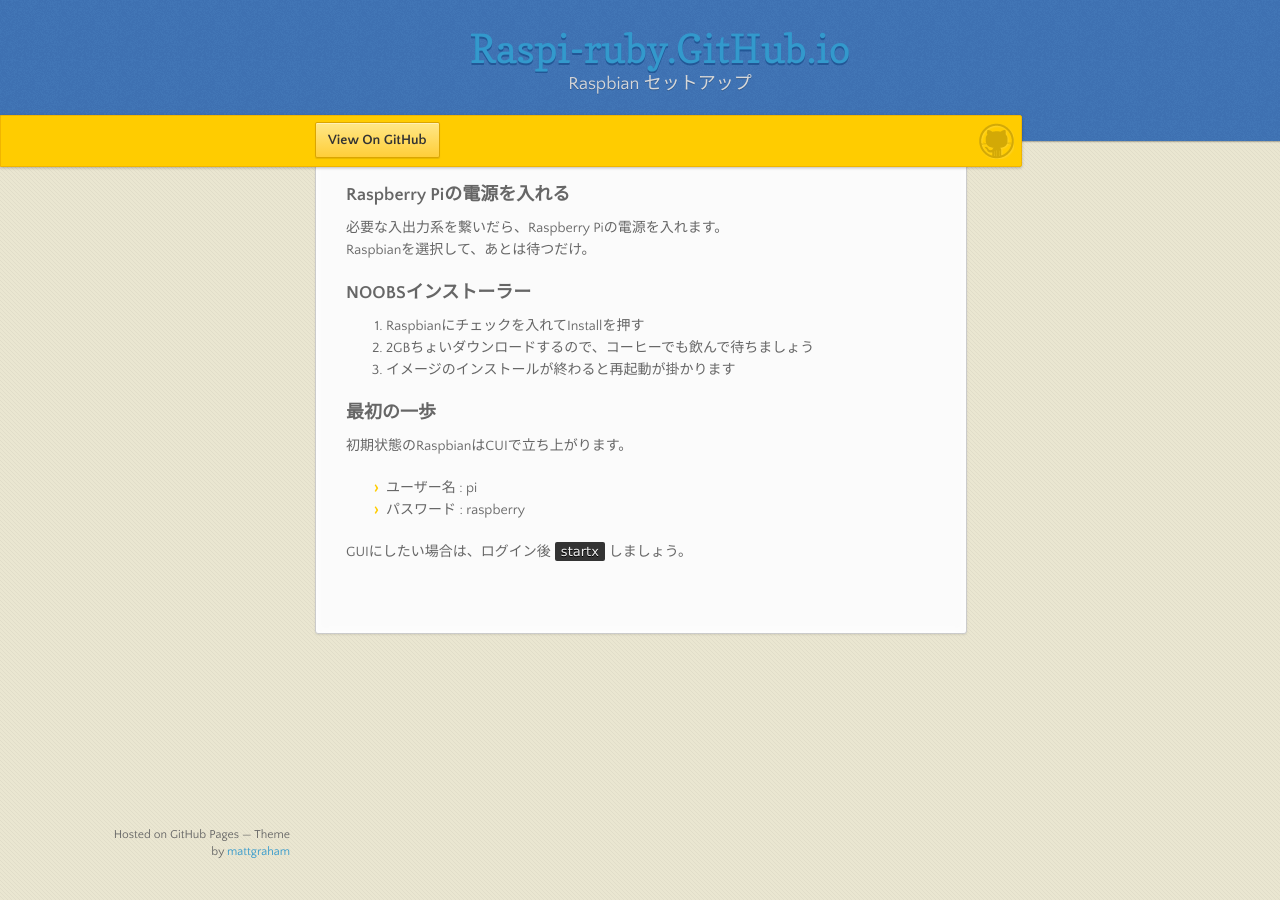
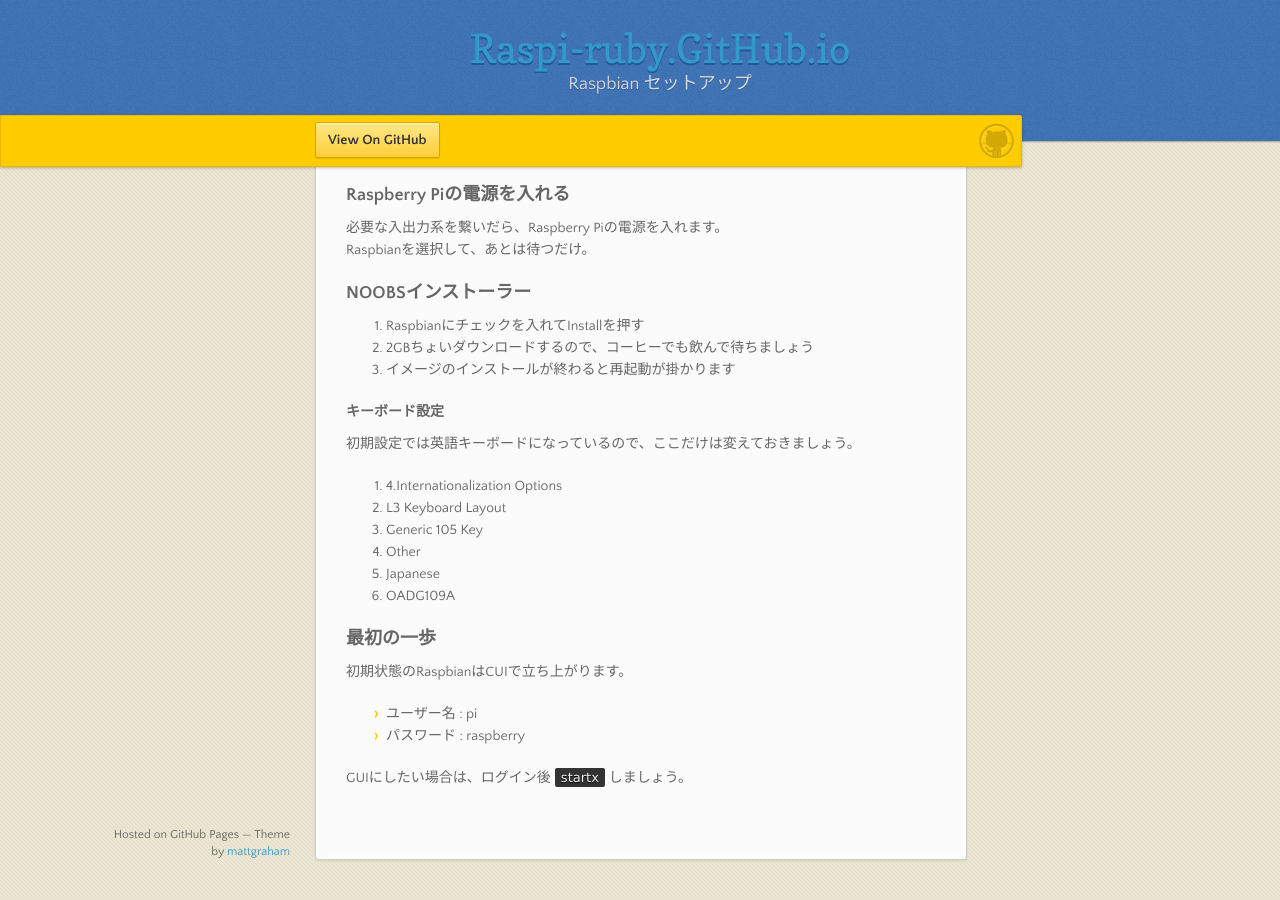
Before and after one commit to raspi-ruby/raspi-ruby.github.io, a Jekyll site: the page built from posts/raspbian-setup.md, in a window 1280 px wide and 900 px high, scrolled down 710 px. Built offline with Jekyll 4.4.1, drawn with Linux system fonts in a browser that asks for light colours; nearby versions of some CDN libraries.

Commit message:
キーボード設定のところ追加

```diff
--- a/posts/raspbian-setup.md
+++ b/posts/raspbian-setup.md
@@ -48,6 +48,18 @@
 2. 2GBちょいダウンロードするので、コーヒーでも飲んで待ちましょう
 3. イメージのインストールが終わると再起動が掛かります
 
+#### キーボード設定
+
+初期設定では英語キーボードになっているので、ここだけは変えておきましょう。
+
+1. 4.Internationalization Options
+2. L3 Keyboard Layout
+3. Generic 105 Key
+4. Other
+5. Japanese
+6. OADG109A
+
+
 ### 最初の一歩
 
 初期状態のRaspbianはCUIで立ち上がります。
```
